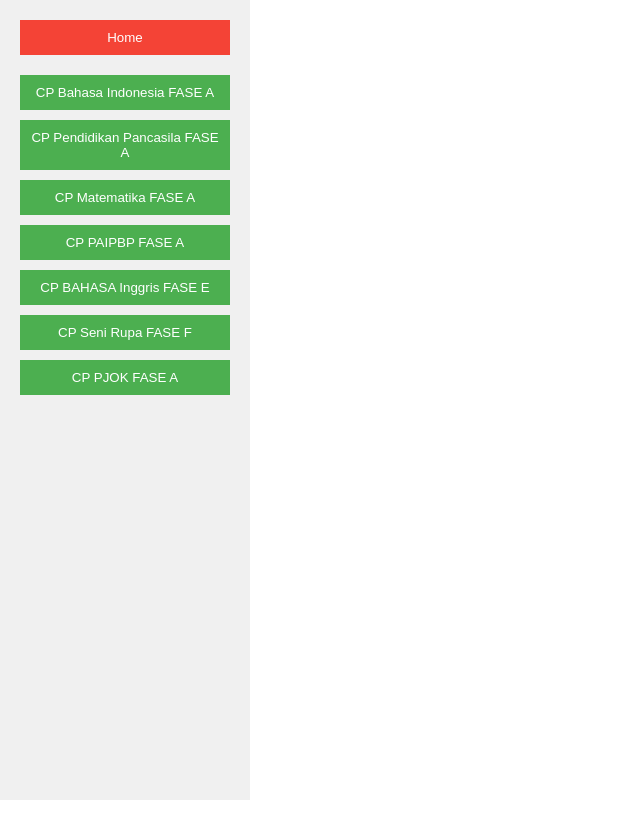
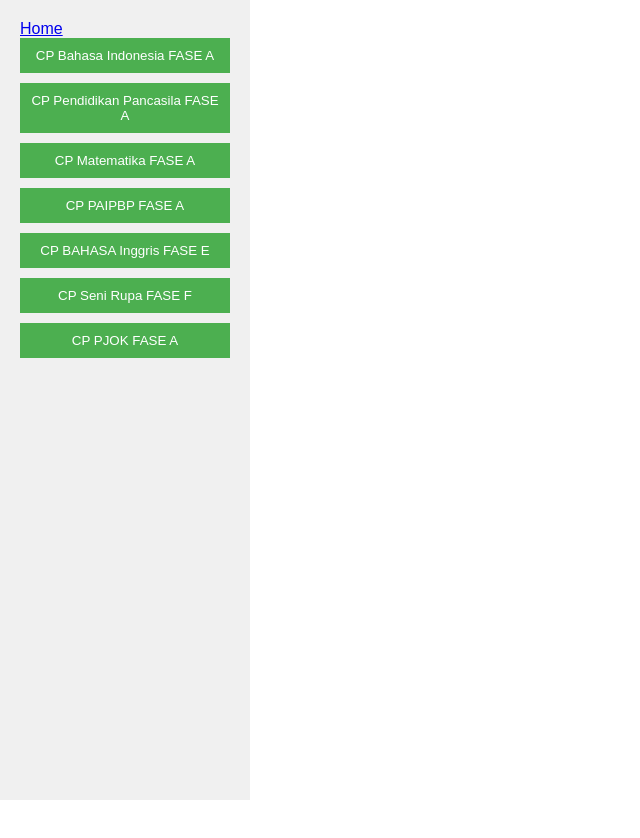
Before and after one commit to miftahsidik99/fase-a, a plain HTML site: page index.html in a window 1280 px wide. Shown: the whole page, without its empty margins (0-640 px from the left). Drawn offline with Linux system fonts and the light colour scheme.

Commit message:
Update index.html

```diff
--- a/index.html
+++ b/index.html
@@ -75,7 +75,7 @@
 
 <body>
     <div id="sidebar">
-        <button id="homeButton" href="https://miftahsidik99.github.io/home-web/">Home</button>
+        <a href="https://miftahsidik99.github.io/home-web/" class="btn">Home</a>
         <button onclick="loadDoc('https://docs.google.com/document/d/15X0zSqh8-14aGY2StIz-wEo6PTC8kfJ6u43r8kAO2Gs/edit?usp=sharing')">CP Bahasa Indonesia FASE A</button>
         <button onclick="loadDoc('https://docs.google.com/document/d/16Xjw6QWgwdewCwFWCq-DIf_FH1eKZcM4PkPvFj5N3Pc/edit?usp=sharing')">CP Pendidikan Pancasila FASE A</button>
         <button onclick="loadDoc('https://docs.google.com/document/d/1FHtXVpR_E5gWg9I2Sw1oPwj4NLjQeXdU__6JeWF_uNc/edit?usp=sharing')">CP Matematika FASE A</button>
```
